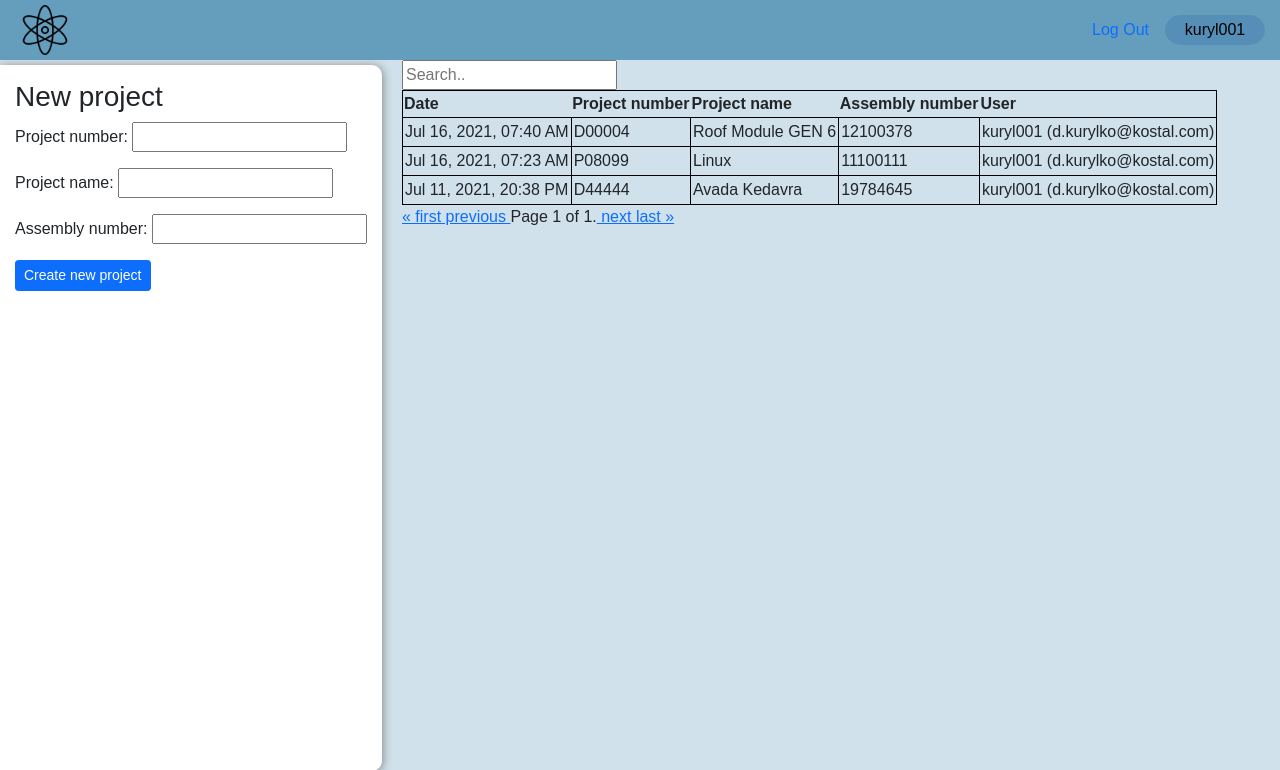
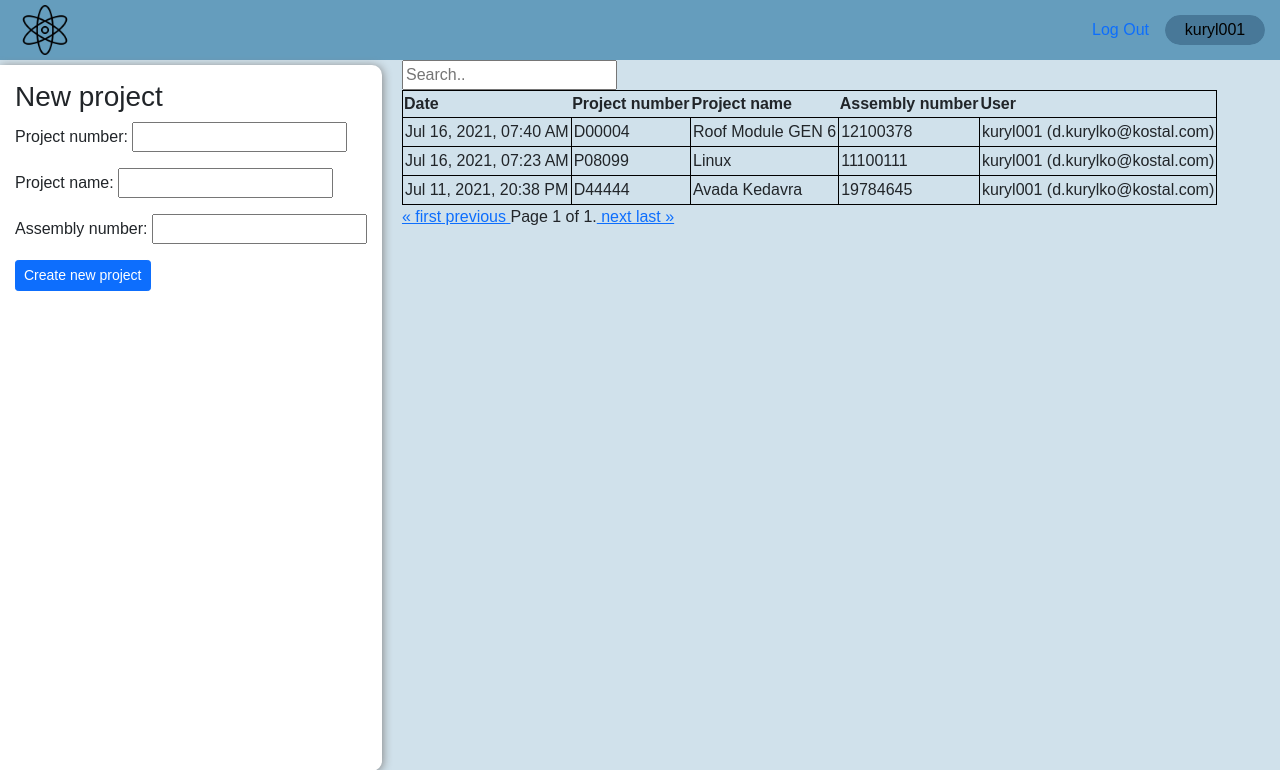
Before and after one commit to Dmytro-kur/ForceCalc, a Django app: page / in a window 1280 px wide. Shown: the top 770 px of the page. Run offline with Django 3.2, Linux system fonts and the light colour scheme; a user stored in the database is signed in; data comes from the database, SQL or seed files in the repository.

Commit message:
Good color

```diff
--- a/ForceApp/force/static/force/styles.css
+++ b/ForceApp/force/static/force/styles.css
@@ -84,12 +84,12 @@ body {
   align-items: center;
   justify-content: center;
   text-decoration: none;
-  background-color:rgba(70, 130, 180, 0.5);
+  background-color:rgba(44, 84, 117, 0.5);
   -webkit-clip-path: inset(0px 0px 0px 0px round 15px);
   clip-path: inset(0px 0px 0px 0px round 15px);
 }
 .wave-btn:hover {
-  background-color:rgba(44, 84, 117, 0.5);
+  background-color:rgba(70, 130, 180, 0.5);
 }
 .wave-btn__text {
   width: 100px;
```
